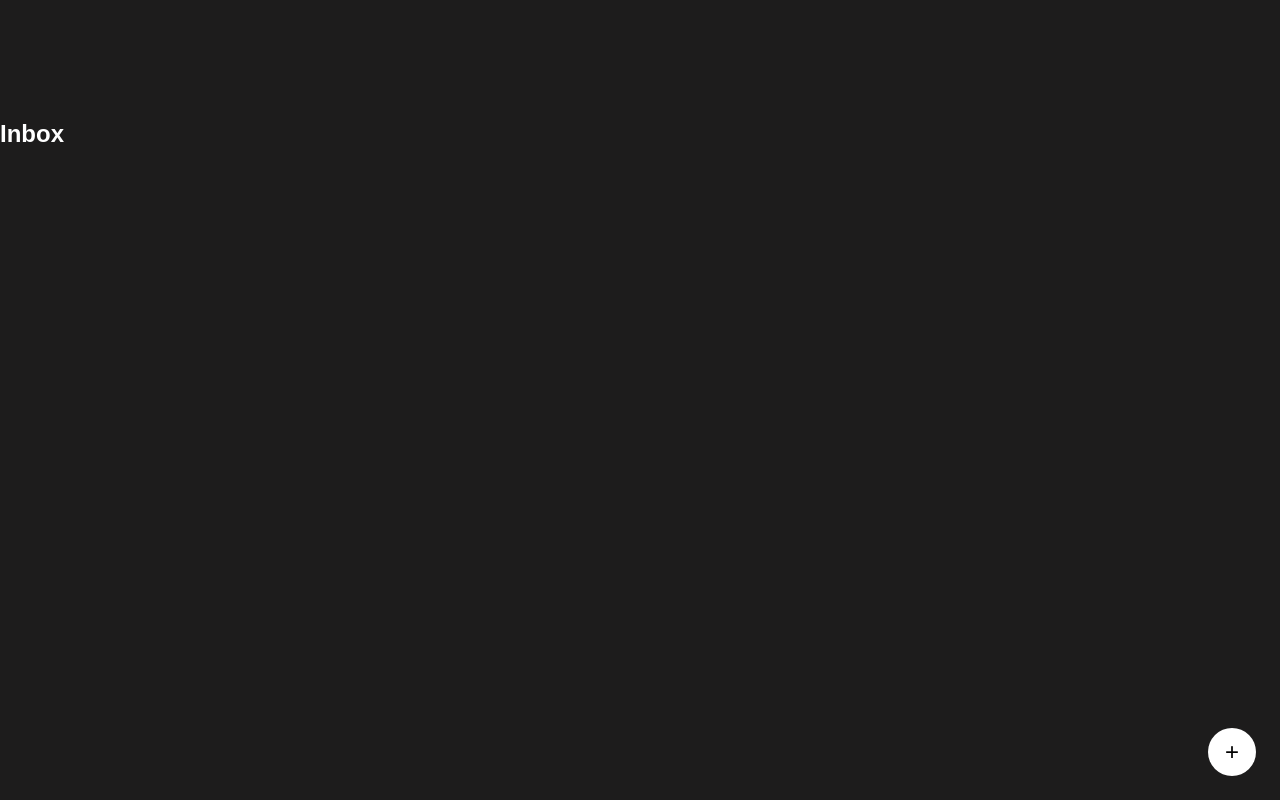
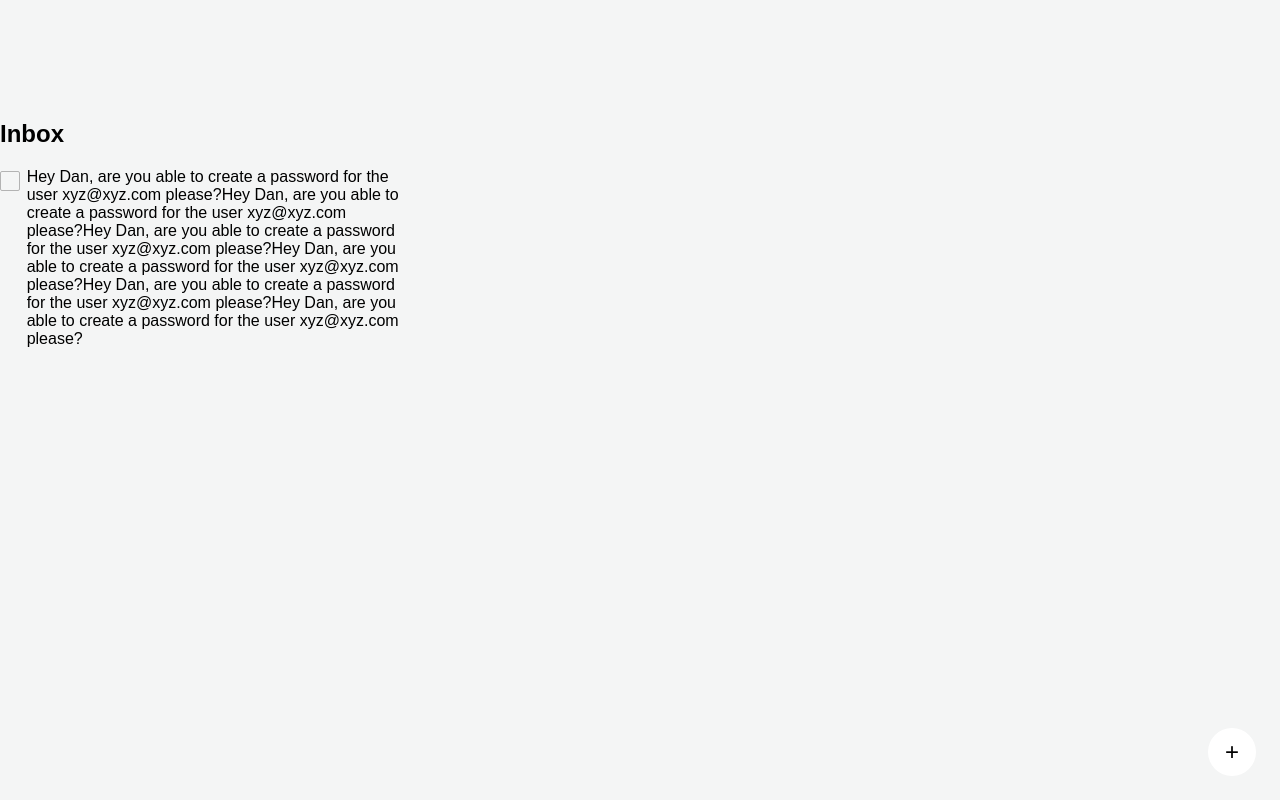
Before and after one commit to acmeclub/acmelist, a React (Vite) app: page / in a window 1280 px wide. Built offline with nearby package versions, Linux system fonts and the light colour scheme.

Commit message:
Listing items in a list through selector

```diff
--- a/src/acme.d.ts
+++ b/src/acme.d.ts
@@ -1,5 +1,5 @@
 interface AcmeItem {
-  id: number,
+  id: string,
   text: string,
 }
 
--- a/src/index.css
+++ b/src/index.css
@@ -4,8 +4,7 @@ body {
   width: 100%;
   padding: 0;
   margin: 0;
-  background-color: #1D1C1C;
-  color: #fff;
+  background-color: hsl(180, 5%, 96%);
   font-family: 'PingFang hk', sans-serif;
   font-size: 16px;
   font-weight: 400;
@@ -20,6 +19,5 @@ body {
 #app {
   height: 100%;
   width: 400px;
-  background-color: #1D1C1C;
   padding-top: 100px;
 }
--- a/src/list.tsx
+++ b/src/list.tsx
@@ -1,23 +1,24 @@
 import { useReducer, FunctionComponent } from 'react';
 import { useAppDispatch, useAppSelector } from './store/hooks';
-import { add } from './store/items-slice';
+import { add, selectItemsByListId } from './store/items-slice';
 import { Item } from './item/item';
 
 const initialState = {count: 0};
 
 export const ListView: FunctionComponent = () => {
-  const items = useAppSelector((state) => state.items.map);
+  const items = useAppSelector((state) => selectItemsByListId(state.items, 'inbox'));
+  console.log(items);
   const currentList = { items: [] };
   if (!currentList) return <div />;
   return (
     <div>
         <h2>Inbox</h2>
         <div>
-            {/* {items.map((item) =>
+            {items.map((item) =>
                 <Item
                   key={item.id}
                   item={item}
-                />)} */}
+                />)}
         </div>
     </div>
   )
--- a/src/main.tsx
+++ b/src/main.tsx
@@ -4,8 +4,34 @@ import { Provider } from 'react-redux'
 import './index.css';
 import { AcmeThemeProvider } from './theme/provider';
 import { store } from './store/store';
+import { load } from './store/items-slice';
 
 const root = createRoot(document.getElementById('app')!);
+
+const dummyData = {
+    map: {
+        ['1']: {
+            id: '1',
+            text: 'Hey Dan, are you able to create a password for the user xyz@xyz.com please?Hey Dan, are you able to create a password for the user xyz@xyz.com please?Hey Dan, are you able to create a password for the user xyz@xyz.com please?Hey Dan, are you able to create a password for the user xyz@xyz.com please?Hey Dan, are you able to create a password for the user xyz@xyz.com please?Hey Dan, are you able to create a password for the user xyz@xyz.com please?',
+        },
+        ['2']: {
+            id: '2',
+            text: 'Read Anti-Fragile',
+        },
+        ['3']: {
+            id: '3',
+            text: 'Morning swim',
+        },
+    },
+    orderedLists: {
+        inbox: ['1',],
+        b: [],
+    },
+};
+
+// Load data
+store.dispatch(load(dummyData));
+
 root.render(
     <Provider store={store}>
         <AcmeThemeProvider>
--- a/src/store/items-slice.ts
+++ b/src/store/items-slice.ts
@@ -1,4 +1,7 @@
-import { createSlice, PayloadAction } from '@reduxjs/toolkit';
+import {
+  createSlice, PayloadAction,
+  createSelector,
+} from '@reduxjs/toolkit';
 
 // Notes on structuring data in Redux
 // https://medium.com/@adamrackis/querying-a-redux-store-37db8c7f3b0f
@@ -9,35 +12,46 @@ import { createSlice, PayloadAction } from '@reduxjs/toolkit';
 // Retrieve all items within a list
 // Retrieve x item
 
+// Data store
+// Collections {id,name,order,custom}
+// List {id,name,parent,order}
+
+// Load all items as hashmap
+// Create ordered, memoised list structures with id references (we have to store the sort order inside the item - floats etc)
+// https://adamreeve.co.nz/blog/todo-crdt.html
+// OR treat ordered collection as object to sync (cons: writes over other users, )
+
 interface ItemsState {
   map: Record<string, AcmeItem>;
-}
+  orderedLists: Record<string, string[]>;
+};
 
 const initialState: ItemsState = {
-  map: {
-    a: {
-      id: 1,
-      text: 'Hey Dan, are you able to create a password for the user xyz@xyz.com please?Hey Dan, are you able to create a password for the user xyz@xyz.com please?Hey Dan, are you able to create a password for the user xyz@xyz.com please?Hey Dan, are you able to create a password for the user xyz@xyz.com please?Hey Dan, are you able to create a password for the user xyz@xyz.com please?Hey Dan, are you able to create a password for the user xyz@xyz.com please?',
-    },
-    b: {
-      id: 2,
-      text: 'Read Anti-Fragile',
-    },
-    c: {
-      id: 3,
-      text: 'Morning swim',
-    }
-  }
-}
+  map: {},
+  orderedLists: {
+    inbox: [],
+  },
+};
 
 export const itemsSlice = createSlice({
     name: 'items',
     initialState,
     reducers: {
+      load: (state, action: PayloadAction<ItemsState>) => {
+        state.map = action.payload.map;
+        state.orderedLists = action.payload.orderedLists;
+      },
       add: (state, action: PayloadAction<AcmeItem>) => {
         state.map[action.payload.id] = action.payload;
       },
-    }
-  })
+    },
+  });
 
-  export const { add } = itemsSlice.actions
+export const { add, load } = itemsSlice.actions;
+
+const selectItems = (state: ItemsState) => state.map;
+const selectItemsFromList = (state: ItemsState, listId: string) => state.orderedLists[listId];
+export const selectItemsByListId = createSelector(
+  [selectItems, selectItemsFromList],
+  (items, list) => list.map((itemId) => items[itemId]),
+);
```
